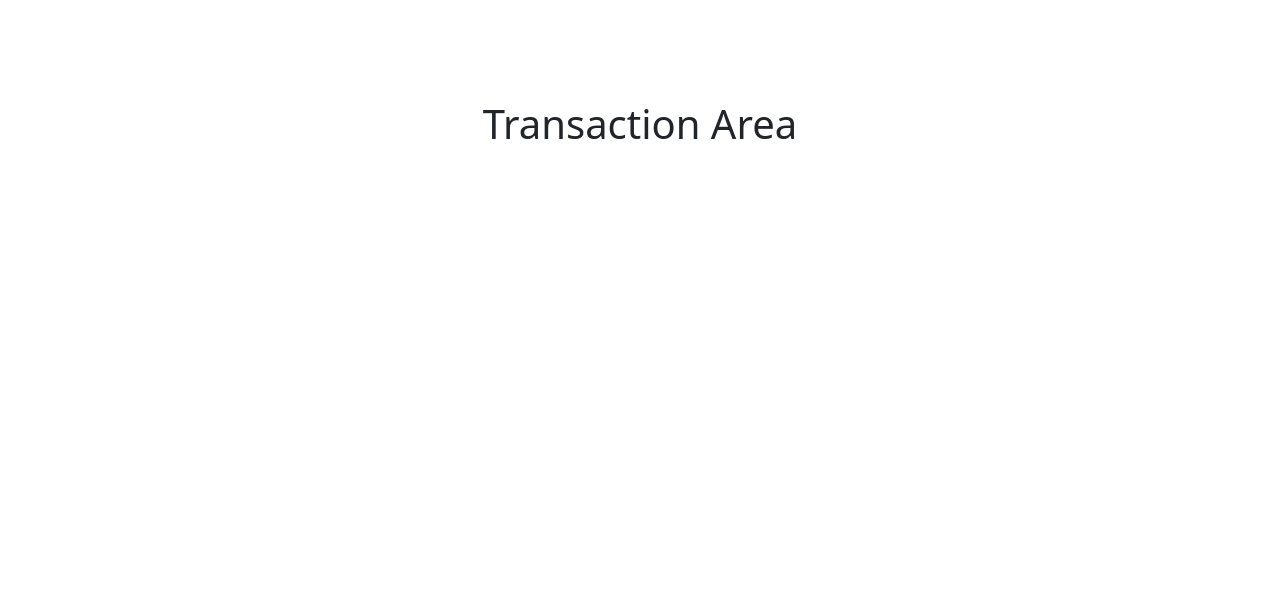
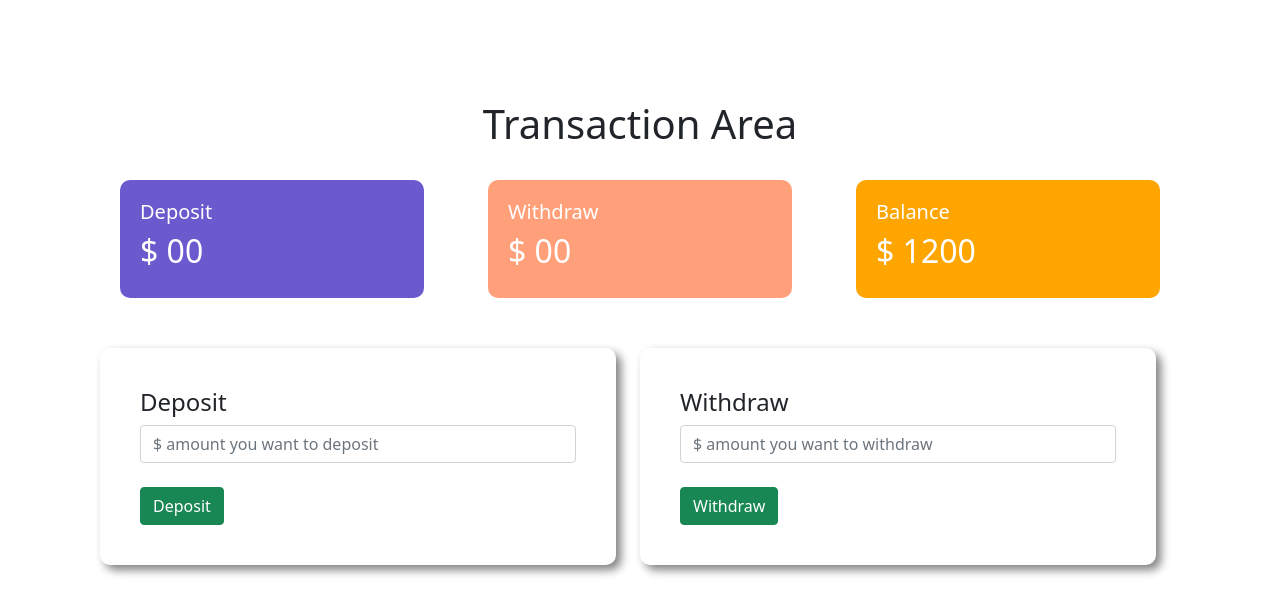
Before and after one commit to abdurrahman16/Income-Bank, a plain HTML site: page index.html in a window 1280 px wide. Both pictures are taken after a click on the button "Login". Drawn offline with nearby package versions, Linux system fonts and the light colour scheme.

Commit message:
bank website

```diff
--- a/index.html
+++ b/index.html
@@ -21,8 +21,47 @@
     </div>
 </div>
 <div id="transaction-area">
-    <h1 class="text-center">Transaction Area</h1>
+    <h1 class="text-center">Transaction Area</h1> <br>
+    <div class="row ">
+        <div class="col-md-4">
+            <div class="deposit status">
+                <h5>Deposit</h5>
+                <h2>$ 00</h2>
+            </div>
+        </div>
+
+        <div class="col-md-4">
+            <div class="withdraw status">
+                <h5>Withdraw</h5>
+                <h2>$ 00</h2>
+            </div>
+        </div>
+
+        <div class="col-md-4">
+            <div class="balance status">
+                <h5>Balance</h5>
+                <h2>$ 1200</h2>
+            </div>
+        </div>
+<div class="row">
+            <div class="col-md-6">
+            <div class="submit-area">
+            <h4>Deposit</h4>
+            <input placeholder="$ amount you want to deposit" type="text" class="form-control"><br>
+            <button class="btn btn-success">Deposit</button>
+        </div>
 </div>
+        <div class="col-md-6">
+        <div class="submit-area">
+            <h4>Withdraw</h4>
+            <input placeholder="$ amount you want to withdraw" type="text" class="form-control"><br>
+            <button class="btn btn-success">Withdraw</button>
+        </div>
+        </div>
+</div>
+</div>
+
+
 
 <script src="project.js"></script>
 </body>
--- a/style.css
+++ b/style.css
@@ -11,3 +11,19 @@ padding: 40px;
 #transaction-area{
     display: none;
 }
+.status{
+    margin: 0 20px;
+    color: white;
+    padding: 20px;
+    border-radius: 10px;
+
+}
+.deposit{
+    background-color: slateblue;
+}
+.withdraw{
+    background-color: lightsalmon;
+}
+.balance{
+    background-color: orange;
+}
```
